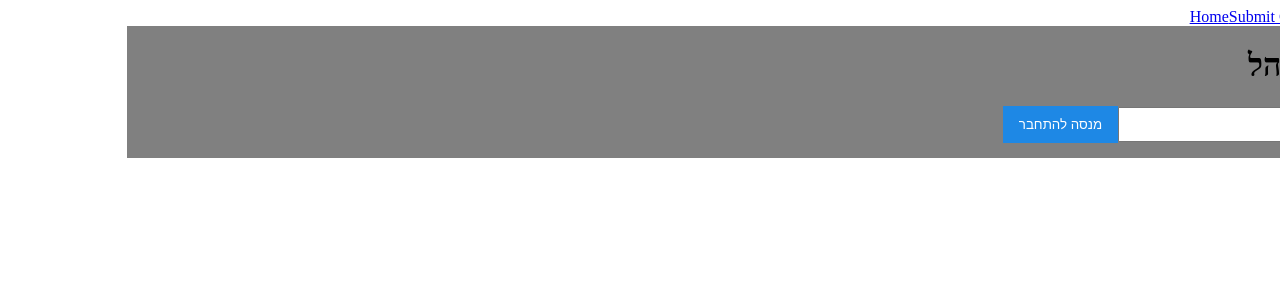
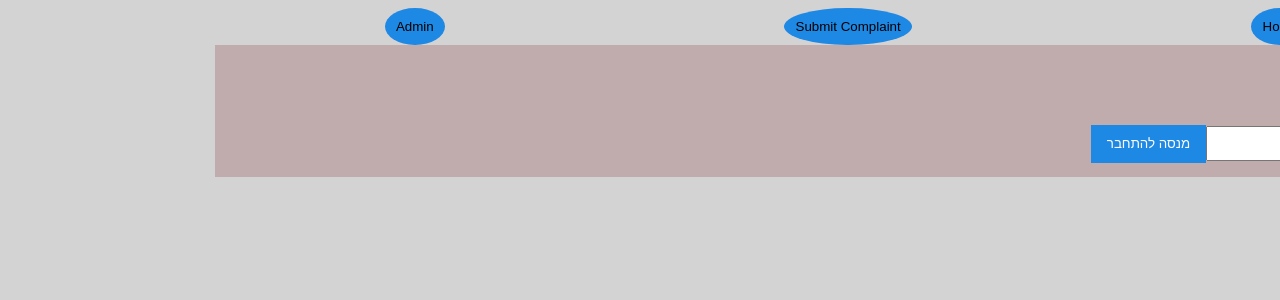
Before and after one commit to menachemhershkop/Comlaints_projects, a React (Vite) app in the folder client/: page /admin/login in a window 1280 px wide. Shown: the top 300 px of the page. Built offline with nearby package versions, Linux system fonts and the light colour scheme.

Commit message:
first design

```diff
--- a/client/src/App.css
+++ b/client/src/App.css
@@ -1,3 +1,11 @@
+body{
+  background: lightgray;
+}
+.admin-complaints-page{
+  background: #94bb8c;
+  box-shadow: rgba(0, 0, 0, 0.16) 0px 10px 36px 0px, rgba(0, 0, 0, 0.06) 0px 0px 0px 1px;
+  border-style: double;
+}
 .complaints-table {
   width: 100%;
   border-collapse: collapse;
@@ -10,6 +18,18 @@
   padding: 0.5rem;
   text-align: left;
 }
+.complaints-table th{
+  background: rgb(121, 102, 102);
+  color: aliceblue;
+}
+.complaints-table tr:nth-child(even){
+    direction: rtl;
+  background: white;
+}
+.complaints-table tr:hover{
+  background: #4b4052;
+  color: white;
+}
 
 .filters {
     margin-bottom: 1rem;
@@ -21,7 +41,7 @@
   text-align: center;
 }
 .admin-login-page{
-    background: gray;
+    background: rgb(192, 172, 172);
     display: flex;
     flex-direction: column;
     justify-content: center;
@@ -82,3 +102,40 @@ button:disabled {
 .error-message {
   color: red;
 }
+.navbar{
+  display: flex;
+  justify-content: space-around;
+}
+.navbar button{
+  background: #1e88e5;
+  border-radius: 80%;
+}
+.navbar a{
+
+  text-decoration: none;
+  color: black;
+}
+.navbar button:hover{
+  background: green;
+
+}
+.submit-Page{
+  display: grid;
+  justify-self: center;
+  width: 80vh;
+  /* align-content: center; */
+  background: #94bb8c;
+  box-shadow: rgba(0, 0, 0, 0.16) 0px 10px 36px 0px, rgba(0, 0, 0, 0.06) 0px 0px 0px 1px;
+  border-style: double;
+
+}
+
+.home-page{
+   background: #94bb8c;
+  box-shadow: rgba(0, 0, 0, 0.16) 0px 10px 36px 0px, rgba(0, 0, 0, 0.06) 0px 0px 0px 1px;
+  border-style: double;
+  display: grid;
+  justify-self: center;
+  width: 80vh;
+  margin-right: 20%;
+}
--- a/client/src/component/ComplaintForm.jsx
+++ b/client/src/component/ComplaintForm.jsx
@@ -52,15 +52,15 @@ function ComplaintForm() {
         <h1>שליחת תלונה אנונימית</h1>
       {success && (<div className='success-message'>התלונה נשלחה בהצלחה!</div>)}
       <form onSubmit={handleSubmit}>
-        <label>קטגוריה</label>
+        <label>קטגוריה</label><br />
         <select name="category" value={formData.category} onChange={handleChange}>
             <option value="אוכל">אוכל</option>
             <option value="ציוד">ציוד</option>
             <option value="פקודות">פקודות</option>
             <option value="אחר">אחר</option>
-        </select>
-        <label>תוכן התלנה</label>
-        <textarea name="content" value={formData.content} onChange={handleChange} rows='6' placeholder='כתוב כאן את פרטי התלונה...'></textarea>
+        </select><br />
+        <label>תוכן התלנה</label><br />
+        <textarea name="content" value={formData.content} onChange={handleChange} rows='6' placeholder='כתוב כאן את פרטי התלונה...'></textarea><br />
 
         {error && <div className='error-message'>{error}</div>}
         <button type='submit' disabled={loading}>
--- a/client/src/component/Layout.jsx
+++ b/client/src/component/Layout.jsx
@@ -5,9 +5,12 @@ function Layout({children}) {
   return (
     <div>
       <nav className='navbar'>
-        <Link to='/'>Home</Link>
-        <Link to='/submit'>Submit Complaint</Link>
-        <Link to='/admin/login'>Admin</Link>
+        <button>
+        <Link to='/'>Home</Link></button>
+        <button>
+        <Link to='/submit'>Submit Complaint</Link></button>
+        <button>
+        <Link to='/admin/login'>Admin</Link></button>
       </nav>
 
       <main className='container'>{children}</main>
```
Lines whose indentation alone changed are shown as unchanged.
